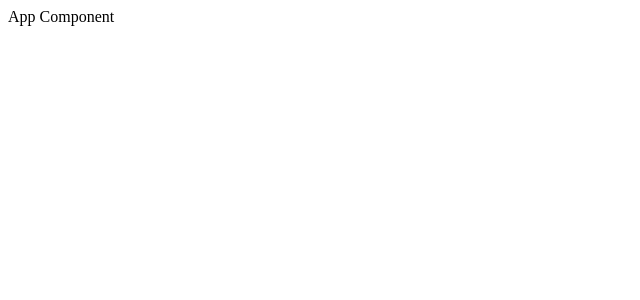
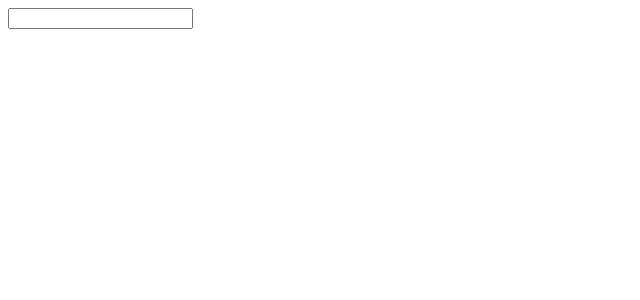
Before and after one commit to me-coderaider/react-using-api, a React (Create React App) app: page / in a window 1280 px wide. Shown: the top 300 px of the page, without its empty margins (0-640 px from the left). Built offline with nearby package versions, Linux system fonts and the light colour scheme.

Commit message:
Handling FORM submission

```diff
--- a/src/App.js
+++ b/src/App.js
@@ -1,4 +1,18 @@
+import { useState } from "react";
+
+import SearchBar from "./components/SearchBar";
+
 function App() {
-    return <div>App Component</div>;
+    const [count, setCount] = useState(0);
+
+    const handleSubmit = (term) => {
+        console.log("Do a search with ", term);
+    };
+
+    return (
+        <div>
+            <SearchBar onSubmit={handleSubmit} />
+        </div>
+    );
 }
 export default App;
--- a/src/components/SearchBar.js
+++ b/src/components/SearchBar.js
@@ -1,4 +1,15 @@
-function SearchBar() {
-    return <div>SearchBar Component</div>;
+function SearchBar({ onSubmit }) {
+    const handleFormSubmit = (event) => {
+        event.preventDefault();
+        onSubmit("cars");
+    };
+
+    return (
+        <div>
+            <form onSubmit={handleFormSubmit}>
+                <input />
+            </form>
+        </div>
+    );
 }
 export default SearchBar;
```
